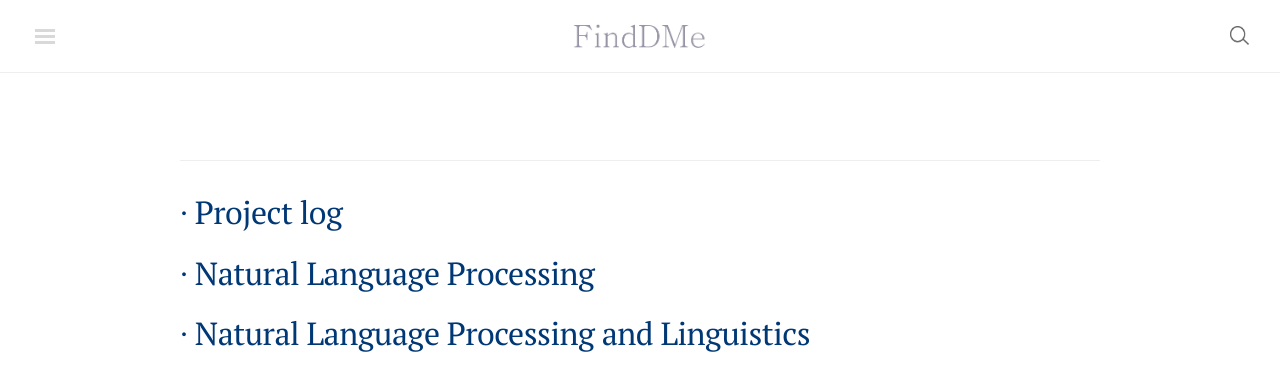
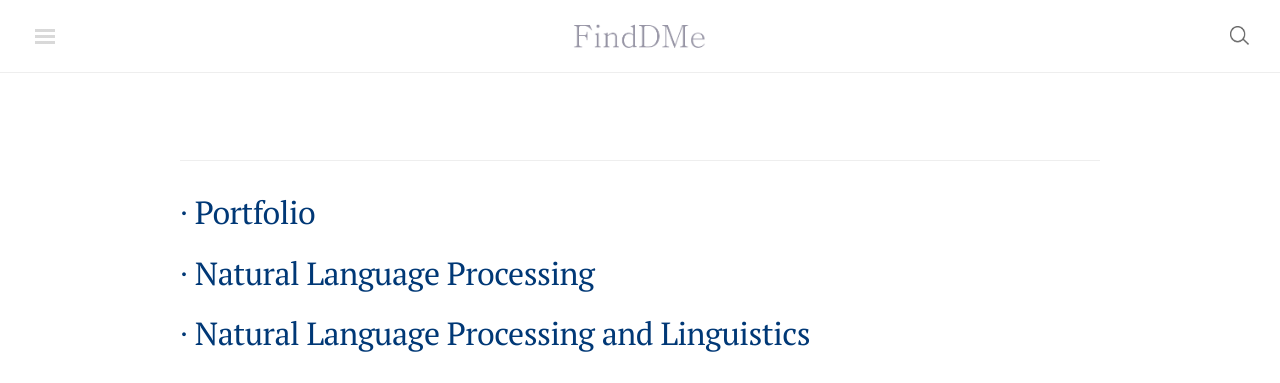
Before and after one commit to finddme/finddme.github.io, a Jekyll site: the page built from index.html, in a window 1280 px wide and 1120 px high. Shown: the top 383 px of the window. Built offline with Jekyll 4.4.1, drawn with Linux system fonts in a browser that asks for light colours; nearby versions of some CDN libraries; comment, search, counter and statistics services are not loaded.

Commit message:
Update _config.yml

```diff
--- a/_config.yml
+++ b/_config.yml
@@ -66,8 +66,8 @@ nav:
 newhomenav:
   #Home:
     #- '/'
-  ∙ Project log:
-    - '/blog/project/'
+  ∙ Portfolio:
+    - '/blog/portfolio/'
   ∙ Natural Language Processing:
     - '/blog/nlp/'
   ∙ Natural Language Processing and Linguistics:
```
